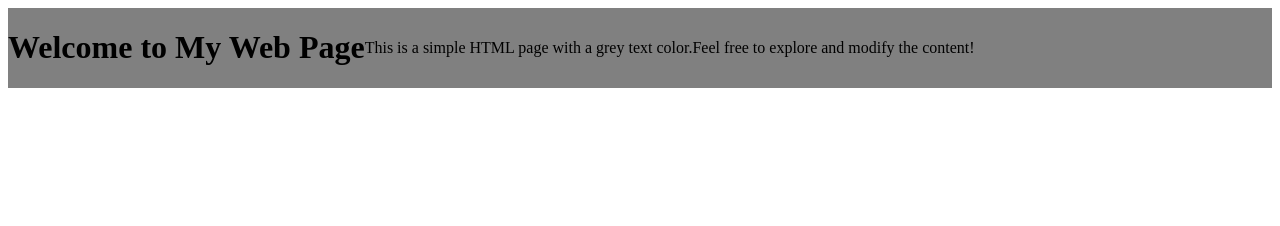
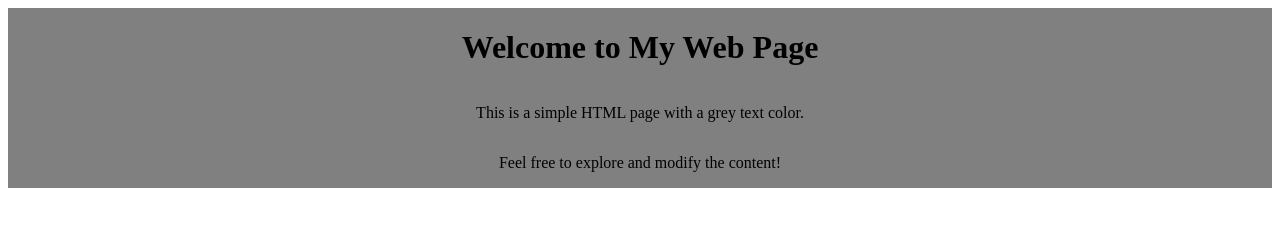
Before and after one commit to dtien00/dtien00.github.io, a plain HTML site: page index.html in a window 1280 px wide. Drawn offline with Linux system fonts and the light colour scheme.

Commit message:
Customization of index.html

```diff
--- a/index.html
+++ b/index.html
@@ -6,7 +6,7 @@
     <title>My Web Page</title>
 </head>
 <body>
-    <div style="color: black; background-color: grey; place-items: center; display: flex;" id="root">
+    <div style="color: black; background-color: grey; place-items: center; display: flex; flex-direction: column;" id="root">
         <h1>Welcome to My Web Page</h1>
         <p>This is a simple HTML page with a grey text color.</p>
         <p>Feel free to explore and modify the content!</p>
```
